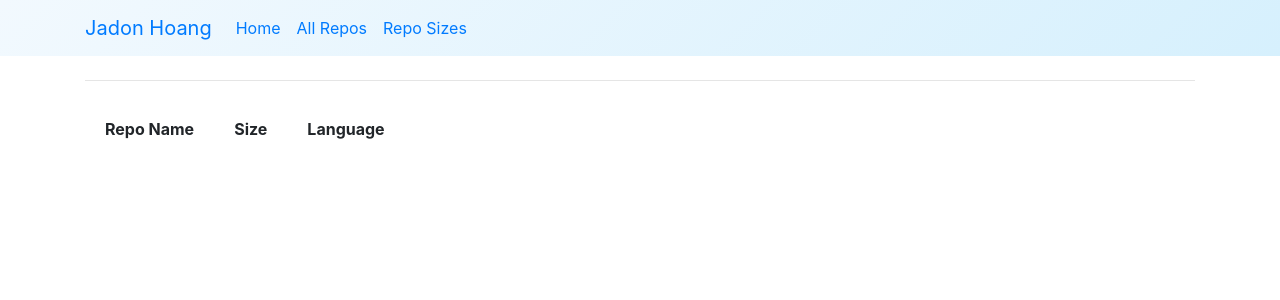
After one commit to jadonhoang/myproject, a Django app: template apps/core/templates/pages/all_repos.html in a window 1280 px wide. The commit adds this page. Shown: the top 300 px of the page. Run offline with Django 3.2, Linux system fonts and the light colour scheme; the template is opened without the code that fills it, so the values that code supplies are empty; some libraries are stand-ins or nearby versions.

Commit message:
finished github statistics dashboard

```diff
--- a/apps/core/templates/base.html
+++ b/apps/core/templates/base.html
@@ -34,7 +34,7 @@
     <div class="container">
         <a class="navbar-brand" href="/">
             <!-- Add your logo here!  <img src="" /> -->
-            My Site
+            Jadon Hoang
         </a>
 
         <button class="navbar-toggler navbar-toggler-right" type="button" data-toggle="collapse" data-target="#navbarSupportedContent" aria-controls="navbarSupportedContent" aria-expanded="false" aria-label="Toggle navigation">
@@ -46,13 +46,13 @@
         <div class="collapse navbar-collapse" id="navbarSupportedContent">
             <ul class="navbar-nav mr-auto">
                 <li class="nav-item">
-                    <a class="nav-link" href="{% url 'home' %}">Start</a>
+                    <a class="nav-link" href="{% url 'home' %}">Home</a>
                 </li>
                 <li class="nav-item">
-                    <a class="nav-link" href="{% url 'about' %}">About</a>
+                    <a class="nav-link" href="{% url 'all_repos' %}">All Repos</a>
                 </li>
                 <li class="nav-item">
-                    <a class="nav-link" href="{% url 'view_all_users' %}">Users</a>
+                    <a class="nav-link" href="{% url 'repos_sizes' %}">Repo Sizes</a>
                 </li>
             </ul>
             <ul class="navbar-nav ml-auto">
@@ -67,12 +67,7 @@
                         </a>
                     </li>
                 {% else %}
-                    <li class="nav-item">
-                        <a id="log-in-link" class="nav-link" href="{% url 'login' %}">Log In</a>
-                    </li>
-                    <li class="nav-item">
-                        <a id="log-in-link" class="nav-link" href="{% url 'signup' %}">Sign up</a>
-                    </li>
+
                 {% endif %}
             </ul>
 
--- /dev/null
+++ b/apps/core/templates/pages/all_repos.html
@@ -0,0 +1,67 @@
+{% extends "base.html" %}
+
+{% block title %}
+    My Site - About
+{% endblock title %}
+
+
+{% block content %}
+
+<style>
+    th {
+      padding: 20px;
+
+    }
+    td {
+        padding: 20px;
+    }
+</style>
+
+<hr/>
+
+<table>
+    <thead>
+        <tr>
+            <th scope="col">Repo Name</th>
+
+            <th scope="col">Size</th>
+
+            <th scope="col">Language</th>
+
+            <th scope="col"></th>
+
+        </tr>
+
+    </thead>
+
+    <tbody>
+        {% for repo_dict in github_repos %}
+
+            <tr>
+                <td>
+                    <strong>{{repo_dict.name}}</strong>
+                    <hr/>
+                </td>
+                <td>
+                    {{repo_dict.size}}
+                    <hr/>
+                </td>
+
+                <td>
+                    {{repo_dict.language}}
+                    <hr/>
+                </td>
+
+                <td>
+                    <a class="btn btn-warning" href="https://github.com/jadonhoang"{{name}}>View</a>
+                </td>
+            </tr>
+
+        {% endfor %}
+
+    </tbody>
+
+
+</table>
+
+{% endblock content %}
--- a/apps/core/urls.py
+++ b/apps/core/urls.py
@@ -5,4 +5,7 @@ from apps.core import views
 urlpatterns = [
     path('', views.home, name='home'),
     path('about/', views.about, name='about'),
+    path('all_repos/', views.allrepos, name='all_repos'),
+    path('repos_sizes/', views.repos_size, name='repos_sizes'),
+    path('languages_used', views.languages_used, name='languages_used'),
 ]
```
Also changed, not shown: apps/core/templates/pages/home.html (+9 -6 lines), apps/core/templates/pages/repos_sizes.html (renamed from apps/core/templates/pages/about.html, +7 -1 lines), apps/core/views.py (+60 -0 lines), 1 other file.
